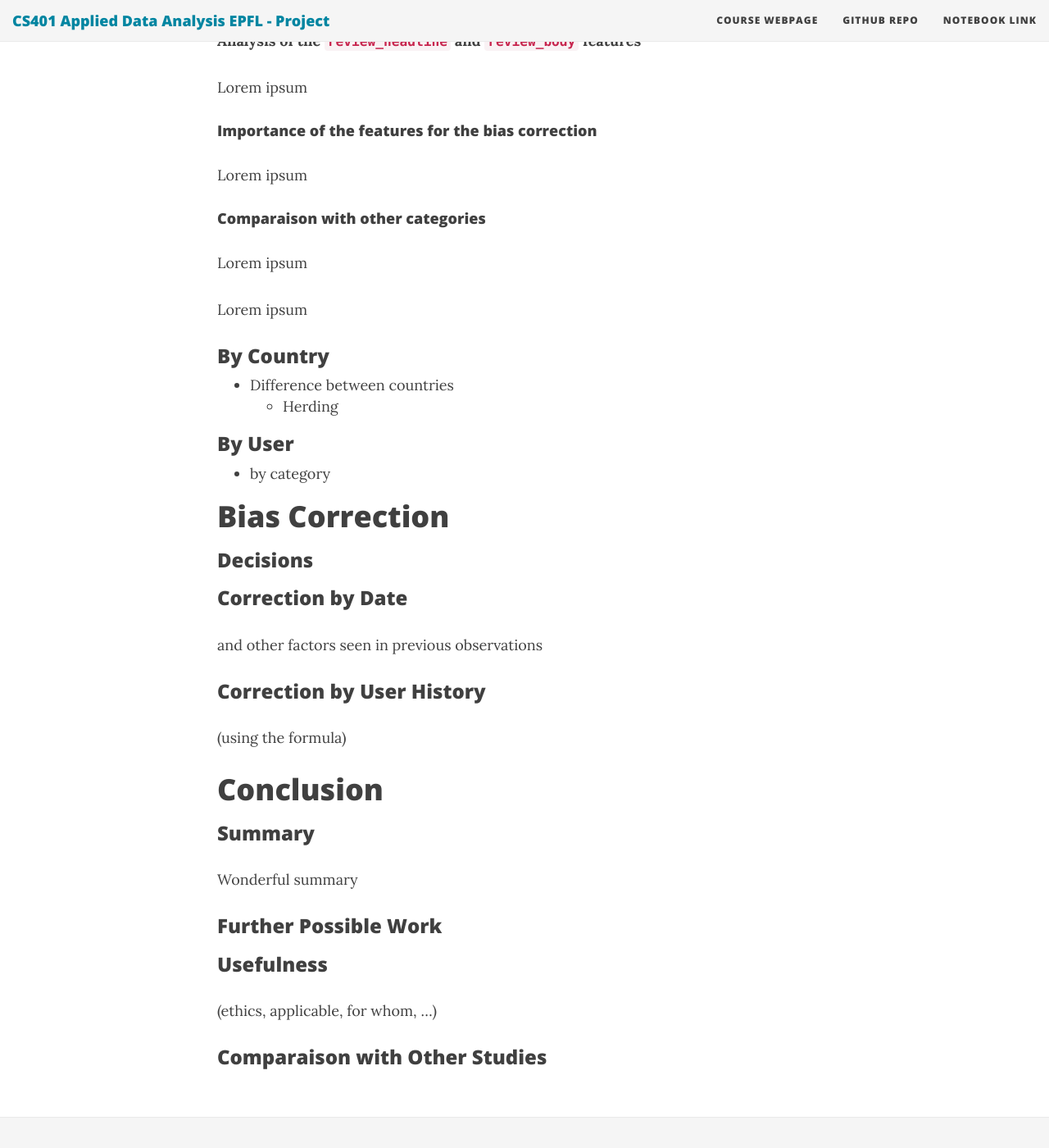
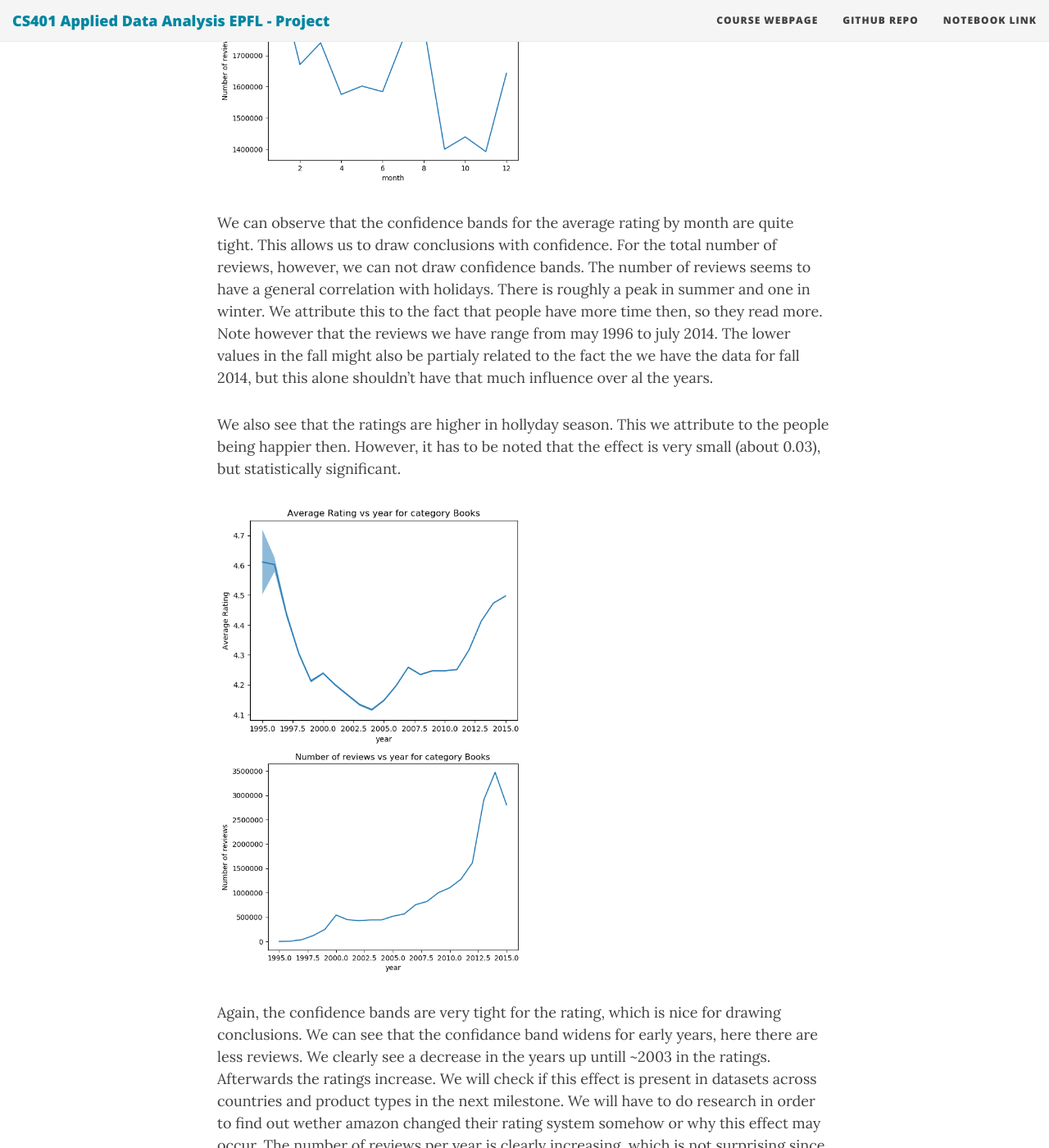
Before and after one commit to ada-lyn/ada-lyn.github.io, a Jekyll site: the page built from index.md, in a window 1280 px wide and 1400 px high, scrolled down 9322 px. Shown: the whole window at 82% size. Built offline with Jekyll 4.4.1, drawn with Linux system fonts in a browser that asks for light colours; nearby versions of some CDN libraries; some of the changed text lies outside the part shown.

Commit message:
Added all time for books

```diff
--- a/index.md
+++ b/index.md
@@ -112,10 +112,35 @@ Hence the graphs of most of the categories look similar but the categories with
 For this, we decided to split the data according to four different time metrics. By Year, by Month, by day of month and by day of week.
 
 <p float="left">
-  <img src="/img/products/rating_by_month_evolution_Books.png" width="40%" />
-  <img src="/img/products/number_by_month_evolution_Books.png" width="40%" />
+  <img src="/img/products/rating_by_month_evolution_Books.png" width="50%" />
+  <img src="/img/products/number_by_month_evolution_Books.png" width="50%" />
 </p>
 
+We can observe that the confidence bands for the average rating by month are quite tight. This allows us to draw conclusions with confidence. For the total number of reviews, however, we can not draw confidence bands. The number of reviews seems to have a general correlation with holidays. There is roughly a peak in summer and one in winter. We attribute this to the fact that people have more time then, so they read more. Note however that the reviews we have range from may 1996 to july 2014. The lower values in the fall might also be partialy related to the fact the we have the data for fall 2014, but this alone shouldn't have that much influence over al the years.
+
+We also see that the ratings are higher in hollyday season. This we attribute to the people being happier then. However, it has to be noted that the effect is very small (about 0.03), but statistically significant.
+
+<p float="left">
+  <img src="/img/products/rating_by_year_evolution_Books.png" width="50%" />
+  <img src="/img/products/number_by_year_evolution_Books.png" width="50%" />
+</p>
+
+Again, the confidence bands are very tight for the rating, which is nice for drawing conclusions. We can see that the confidance band widens for early years, here there are less reviews. We clearly see a decrease in the years up untill ~2003 in the ratings. Afterwards the ratings increase. We will check if this effect is present in datasets across countries and product types in the next milestone. We will have to do research in order to find out wether amazon changed their rating system somehow or why this effect may occur. The number of reviews per year is clearly increasing, which is not surprising since amazon has been growing steadily. We observe a slight decrease after the year 2000, this may be attributed to a decrease in interest in internet companies after the dotcom bubble. The last drop around 2014-2015 is simply due to the missing data after july 2014.
+
+<p float="left">
+  <img src="/img/products/rating_by_dayofweek_evolution_Books.png" width="50%" />
+  <img src="/img/products/number_by_dayofweek_evolution_Books.png" width="50%" />
+</p>
+
+
+We can see that here, the confidence bands are wider. Notably, we have a spike in ratings on monday, which is surprising as we would expect people to not be the happiest on monday. The number of ratings starts high at the beginning of the week, and then steadily decreases until the weekend where it is at its lowest point. We may assume that people use / test their new products during the weekend, and give it a rating the following week after, mainly on monday because they don't have the motivation to work. Here again, the effect on the average rating is significant, but very small (in the order of 0.01).
+
+<p float="left">
+  <img src="/img/products/rating_by_dayofmonth_evolution_Books.png" width="50%" />
+  <img src="/img/products/number_by_dayofmonth_evolution_Books.png" width="50%" />
+</p>
+
+For the day of the month, the confidence bands are almost too big to draw significant conclusions. We could however argue that people usually receive their salary at the end of the month, therfore are more happy and give better ratings in the following days, with their happiness decreasing until the next payday. The Number of reviews is very low on the 31. This is not something worth interpreting, as almost all months have at least 30 days, but only a few have 31. The slight decrease in the number of reviews over the month might be connected to the previous argument of payday happiness, where people might spend more money to buy products on amazon at the beggining of the month, and hence give more reviews. The effect on the average rating we observe is about 0.02.
 
 **Analysis of the number of reviews per product**
 
```
